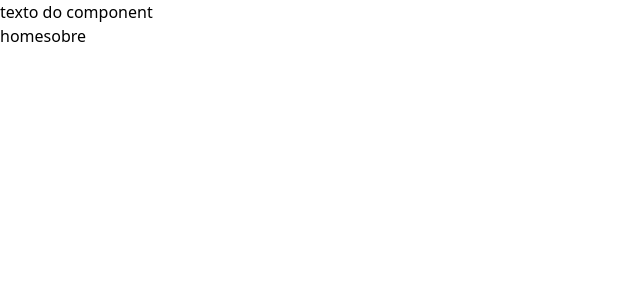
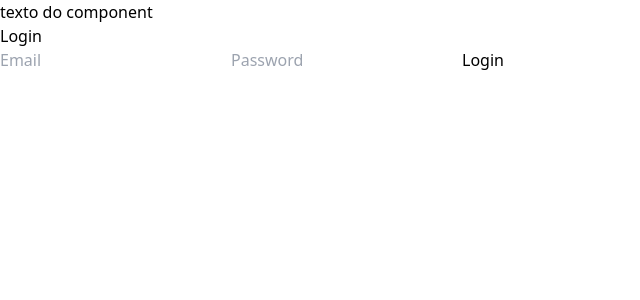
Before and after one commit to leocastroz/encurtme, a Vue app: page /login in a window 1280 px wide. Shown: the top 300 px of the page, without its empty margins (0-640 px from the left). Built offline with nearby package versions, Linux system fonts and the light colour scheme.

Commit message:
feat: Creating Middleware for Route Validation.

```diff
--- a/package.json
+++ b/package.json
@@ -11,6 +11,8 @@
     "format": "prettier --write src/"
   },
   "dependencies": {
+    "axios": "^1.6.5",
+    "js-cookie": "^3.0.5",
     "vue": "^3.3.11",
     "vue-router": "^4.2.5"
   },
@@ -20,7 +22,7 @@
     "@vue/eslint-config-prettier": "^8.0.0",
     "autoprefixer": "^10.4.17",
     "eslint": "^8.49.0",
-    "eslint-plugin-vue": "^9.17.0",
+    "eslint-plugin-vue": "^9.20.1",
     "postcss": "^8.4.33",
     "prettier": "^3.0.3",
     "tailwindcss": "^3.4.1",
--- a/src/App.vue
+++ b/src/App.vue
@@ -8,7 +8,7 @@ import HelloWorld from './components/HelloWorld.vue'
     <div class="wrapper">
       <HelloWorld />
 
-      <nav>
+      <nav v-if="false">
         <RouterLink to="/">home</RouterLink>
         <RouterLink to="/sobre">sobre</RouterLink>
       </nav>
--- /dev/null
+++ b/src/pages/LoginPage.vue
@@ -0,0 +1,48 @@
+<template>
+  <div>
+    <h1>Login</h1>
+    <form @submit.stop.prevent="submit">
+      <input type="text" v-model="email" placeholder="Email" />
+      <input type="password" v-model="password" placeholder="Password" />
+      <button type="submit">Login</button>
+    </form>
+  </div>
+</template>
+
+<script>
+import Cookie from 'js-cookie';
+
+export default {
+  name: 'LoginPage',
+  data() {
+    return {
+      email: '',
+      password: ''
+    }
+  },
+  created() {
+    Cookie.remove('token')
+  },
+  methods: {
+    submit() {
+      const payload = {
+        email: this.email,
+        password: this.password
+      };
+      fetch(`http://127.0.0.1:8000/api/login`, {
+        method: 'POST',
+        headers: {
+          'Content-Type': 'application/json',
+          'Access': 'application/json'
+        },
+        body: JSON.stringify(payload)
+      })
+      .then(response => response.json())
+      .then(res => {
+        Cookie.set('token', res.token)
+        console.log(res)
+      })
+    }
+  }
+}
+</script>
--- a/src/router/index.js
+++ b/src/router/index.js
@@ -1,5 +1,7 @@
 import { createRouter, createWebHistory } from 'vue-router'
 import HomePage from '../pages/HomePage.vue'
+import LoginPage from '../pages/LoginPage.vue'
+import Guard from '../services/middleware.js'
 
 const router = createRouter({
   history: createWebHistory(import.meta.env.BASE_URL),
@@ -10,8 +12,14 @@ const router = createRouter({
       component: HomePage
     },
     {
+      path: '/login',
+      name: 'login',
+      component: LoginPage
+    },
+    {
       path: '/sobre',
       name: 'sobre',
+      beforeEnter: Guard.auth,
       component: () => import('../pages/AboutPage.vue')
     }
   ]
--- /dev/null
+++ b/src/services/middleware.js
@@ -0,0 +1,15 @@
+import Cookie from "js-cookie"
+
+export default {
+  auth(to, from, next) {
+    const token = Cookie.get("token")
+    // criar ajax para checkar validade do token
+    console.log(to, from, next);
+    console.log(token);
+
+    if (!token) {
+      next({ path: "/login" });
+    }
+    next();
+  }
+}
```
Also changed, not shown: 1 other file (tests, documents, lock files or other folders).
